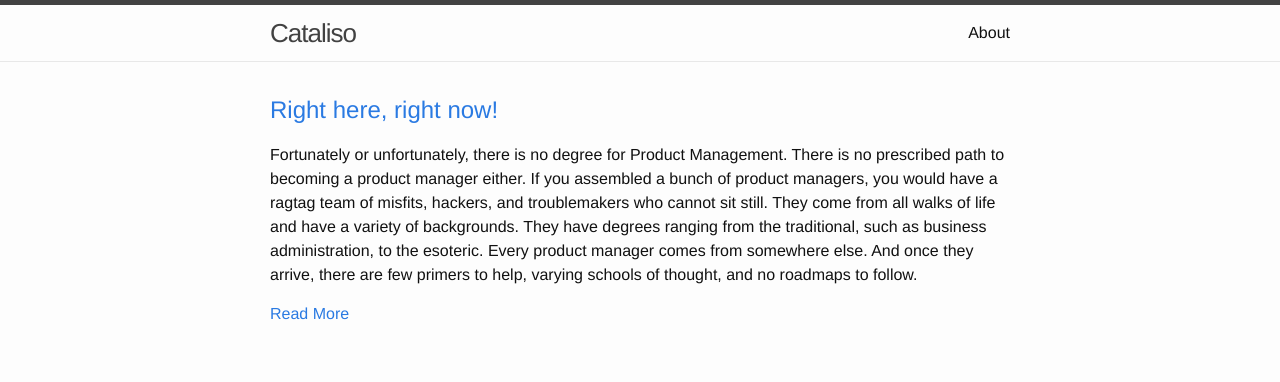
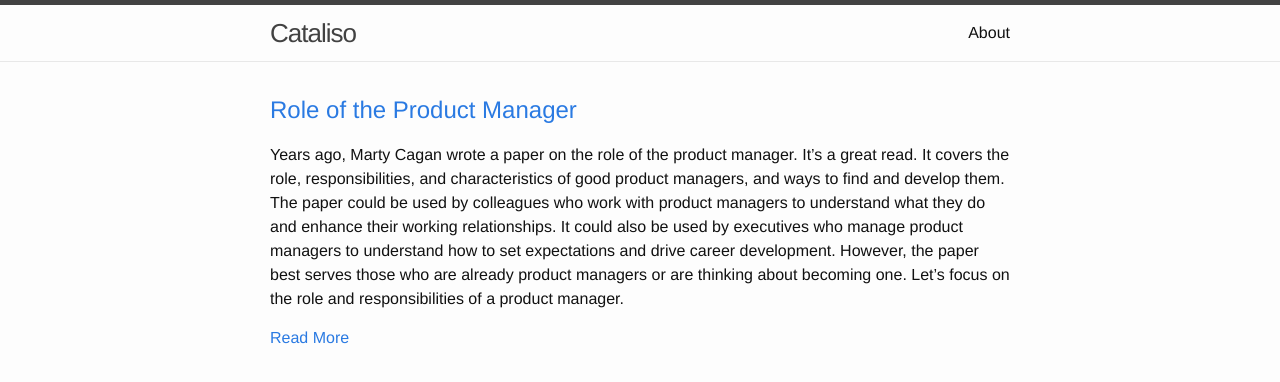
Before and after one commit to cataliso/cataliso.github.io, a Jekyll site: the page built from index.html, in a window 1280 px wide, cut to the strip 0-382 px from the top of the page. Built offline with Jekyll 4.4.1, drawn with Linux system fonts in a browser that asks for light colours; some of the changed lines change nothing that is shown.

Commit message:
Second post

```diff
--- /dev/null
+++ b/_posts/2014-09-08-role-of-the-product-manager.markdown
@@ -0,0 +1,63 @@
+---
+layout: post
+title:  Role of the Product Manager
+date:   2014-09-08 14:47:28
+categories: PM101
+---
+Years ago, Marty Cagan wrote a paper on the role of the product manager. It’s a great read. It covers the role, responsibilities, and characteristics of good product managers, and ways to find and develop them. The paper could be used by colleagues who work with product managers to understand what they do and enhance their working relationships. It could also be used by executives who manage product managers to understand how to set expectations and drive career development. However, the paper best serves those who are already product managers or are thinking about becoming one. Let’s focus on the role and responsibilities of a product manager.
+
+### **Role**
+
+A product manager is the primary product owner. At Big Co. she plays a business strategy role, a mini-CEO. At a small startup, the product manager is a founder. Product managers are not program/project managers, marketing managers, developers, or customer support. Rather, they are big thinkers, market experts, and serve as the voice of customers.
+
+### **Responsibilities**
+
+Like any role, product managers have responsibilities. Given the breadth of their scope, they have the lion’s share of the responsibility for producing a great product. Product managers are responsible for identifying and assessing opportunities, defining the right product at the right time, developing the product strategy and roadmap, managing the product and its stakeholders, and most importantly, representing the customer. Let’s briefly explore each of these responsibilities.
+
+### Identify and Assess Opportunities
+
+First, it’s a common misunderstanding that product managers are idea guys. This is far from the truth. While they have a good feel for customers’ needs, new product ideas can come from any person, anywhere. The key is to keep an open mind and limit biases when sourcing ideas.
+
+And while product ideas serve as a starting point, ideas are a dime a dozen. Product managers must evaluate opportunities and render go/no-go decisions. There are techniques and tools that can help, but the assessment should capture enough information so executives can understand the decision. Not every opportunity is good, but when it is, it’s time to get to work.
+
+### Right Product/Right Time
+
+Defining the right product at the right time is an art, not a science; this could also be said of product management as a whole.
+
+Considering all factors, from customers to technology to resources, there will be limitations. The product must meet customers’ needs, it should be compelling, and it should be delivered with available technology and resources (personnel and financial). This is a tall order, but this is what product managers do.
+
+Given limitations, product managers use data, experience, and judgement to define a product that can be built in a reasonable amount of time and achieve reasonable success in the market. It’s important to remember that “perfect is the enemy of good.” So product managers must be realistic about the product and lay out the path to build it.
+
+### Product Strategy and Roadmap
+
+Now, ask yourself this: Would you drive somewhere without knowing how to get there? Would you drive somewhere without knowing why? Product managers answer these questions by developing and capturing the product strategy and roadmap.
+
+The product strategy answers “why” the product team is working on the product. Detailing the strategy facilitates a common understanding and provides motivation. This is the source that people will tap into when they are working late nights and weekends.
+
+Meanwhile, the product roadmap answers “how” the product team will realize the strategy. A complete roadmap with milestones and checkpoints provides assurance and visibility for everyone involved. This is what program/project managers will use to ensure product delivery.
+
+While the roadmap may be updated as customers’ needs evolve and markets change, the strategy should be relatively stable. Typically, a shift in product strategy (a pivot) signals a major shift in product definition, and therefore, a new product roadmap will need to be created.
+
+### Manage Product Not People
+
+As the title of the role goes, product managers manage products, not people. Simple. Of course, there are product management managers, directors, and VPs who shape product direction, but they are people managers first.
+
+Product managers are individual contributors who lead the product team, but lack the authority to direct individuals by mandate. Instead, as the owner of the product, product managers influence the product team by communicating their vision and strategy; it comes down to basics like earning trust and persuading with data and logic. The separation of duties creates natural checks and balances between product managers and people managers, and ensures the product gets the attention it deserves and people receive the coaching, mentoring and career development they need to be successful.
+
+### Represent Product Internally
+
+With the ownership we’ve covered so far, it’s easy to focus on building the product. Yet product managers must also engage in stakeholder management because they are responsible for how their product is perceived within the company.
+
+As development proceeds, product managers work with different parts of the organization to communicate the product strategy and roadmap, answer questions, and address concerns. Among other things, they are pulled into executive meetings to review progress, sales and marketing meetings to help them develop their outreach strategies, and engineering planning meetings to plan and prioritize development activities. They are the single point of contact for all things product-related. In effect, the buck stops with the product manager.
+
+### Represent Customer
+
+With everything product managers do, the most important is to serve as the voice of the customer. As it often happens, the product team will encounter numerous decisions during the product development cycle and product managers must ensure outcomes result in a compelling product for the customer. Engineering may want to introduce cognitive friction to reduce operational overhead, sales may hope to expand scope to increase the feature set, and executives may demand pricing adjustments to offset development costs. While not all decisions are imperative, they must be made with the target customer in mind because product managers are only successful when their product meets customers’ needs.
+
+### **Wrap-Up**
+
+As we’ve seen, product success rests on the shoulders of product managers. They are the primary product owners with end-to-end ownership of the product life cycle. They are big thinkers, market experts, and above all, serve as the voice of customers. Product managers share a large scope, interact with multiple stakeholders, communicate their vision and develop a plan to realize it. They define the right product at the right time, one that is compelling and meets the needs of customers. Given this, it takes a special kind of crazy to be a good product manager. In our next post, we’ll take a look at what it takes.
+
+### **Further Reading**
+
+[*Behind Every Great Product: The Role of the Product Manager*](http://bit.ly/WJOknl) by Marty Cagan
--- a/about.md
+++ b/about.md
@@ -7,3 +7,5 @@ permalink: /about/
 Ananth is a product manager and product consultant. He has led cross-functional teams and developed, managed, and marketed software products in corporate and startup environments for over a decade. Currently, Ananth creates and drives product strategy for Amazon's enterprise customers. Previously, he led product development that enabled shoppers to search, discover, and receive personalized recommendations about products from Amazon's online catalog. Prior to joining Amazon, Ananth served as a consultant, product developer, and software architect at Boeing. He also co-founded Browsemob, a platform that enabled dynamic pricing for e-Commerce, and served as a product marketing assistant at Akaza Research.
 
 When not building new products, Ananth blogs about product management at cataliso.com, freelances as a product consultant, and enjoys traveling, reading, and volunteering.
+
+*Cataliso.com does not represent the views of Ananth's employer or clients.*
```
